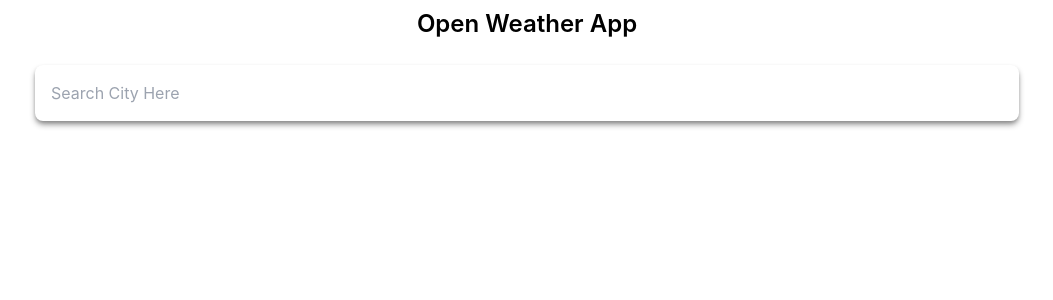
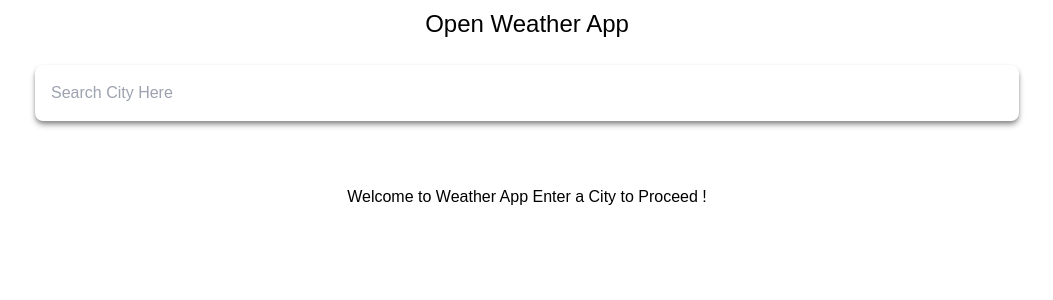
Before and after one commit to Anish29801/Weather-App, a React (Create React App) app: page / in a window 1280 px wide. Shown: the top 300 px of the page, without its empty margins (113-1166 px from the left). Built offline with nearby package versions, Linux system fonts and the light colour scheme.

Commit message:
API showing data on the frontend

```diff
--- a/src/App.js
+++ b/src/App.js
@@ -1,4 +1,5 @@
 import { useState } from 'react';
+import Header from './Components/Header'
 import './App.css';
 function App() {
 
@@ -8,7 +9,6 @@ const [Data,setData] = useState([{}])
 const [City,setCity] = useState("")
 
 const url = `https://api.openweathermap.org/data/2.5/weather?q=${City}&units=imperial&appid=${key}`
-
 // getWeather Data
 
 const getWeather = (event) =>{
@@ -25,14 +25,25 @@ const getWeather = (event) =>{
 
   return (
     <div>
-      <div>
-        <h2 className='text-center mt-2 font-semibold text-2xl'> Open Weather App </h2>
-      </div>
+      <Header />
     <div className='flex flex-col justify-center items-center p-[25px]'>
       <input className='p-4 w-[80%] m-auto border-[1px solid] border-gray-200 rounded-lg text-base shadow-md shadow-[#888888] focus:outline-none' placeholder='Search City Here'
       onChange={e => setCity(e.target.value)}
       value = {City} onKeyPress ={getWeather}
       />
+
+      {typeof Data.main ==='undefined'?(
+        <div className='mt-[4rem]'>
+          <p>Welcome to Weather App Enter a City to Proceed !</p>
+        </div>
+      ):(
+        <div className='mt-[100px]'>
+          <p>{Data.name}  ,  {Data.sys.country} </p>
+          <p>{Math.ceil(Data.main.temp)} °F</p>
+          <p>{Data.weather[0].main}</p>
+          <p>{Data.wind.speed} mph</p>
+          </div>
+      )}
     </div>
   </div>
   );
--- /dev/null
+++ b/src/Components/Header.jsx
@@ -0,0 +1,11 @@
+import React from 'react'
+
+const Header = () => {
+  return (
+    <div>
+    <h2 className='text-center mt-2 font-meduim text-2xl'> Open Weather App </h2>
+  </div>
+  )
+}
+
+export default Header
--- a/src/index.css
+++ b/src/index.css
@@ -2,16 +2,10 @@
 @tailwind components;
 @tailwind utilities;
 
-body {
+@import url('https://fonts.googleapis.com/css2?family=Poppins:wght@400;500&display=swap');
+
+*{
+  padding: 0;
   margin: 0;
-  font-family: -apple-system, BlinkMacSystemFont, 'Segoe UI', 'Roboto', 'Oxygen',
-    'Ubuntu', 'Cantarell', 'Fira Sans', 'Droid Sans', 'Helvetica Neue',
-    sans-serif;
-  -webkit-font-smoothing: antialiased;
-  -moz-osx-font-smoothing: grayscale;
+  font-family: 'Poppins', sans-serif;
 }
-
-code {
-  font-family: source-code-pro, Menlo, Monaco, Consolas, 'Courier New',
-    monospace;
-}
```
